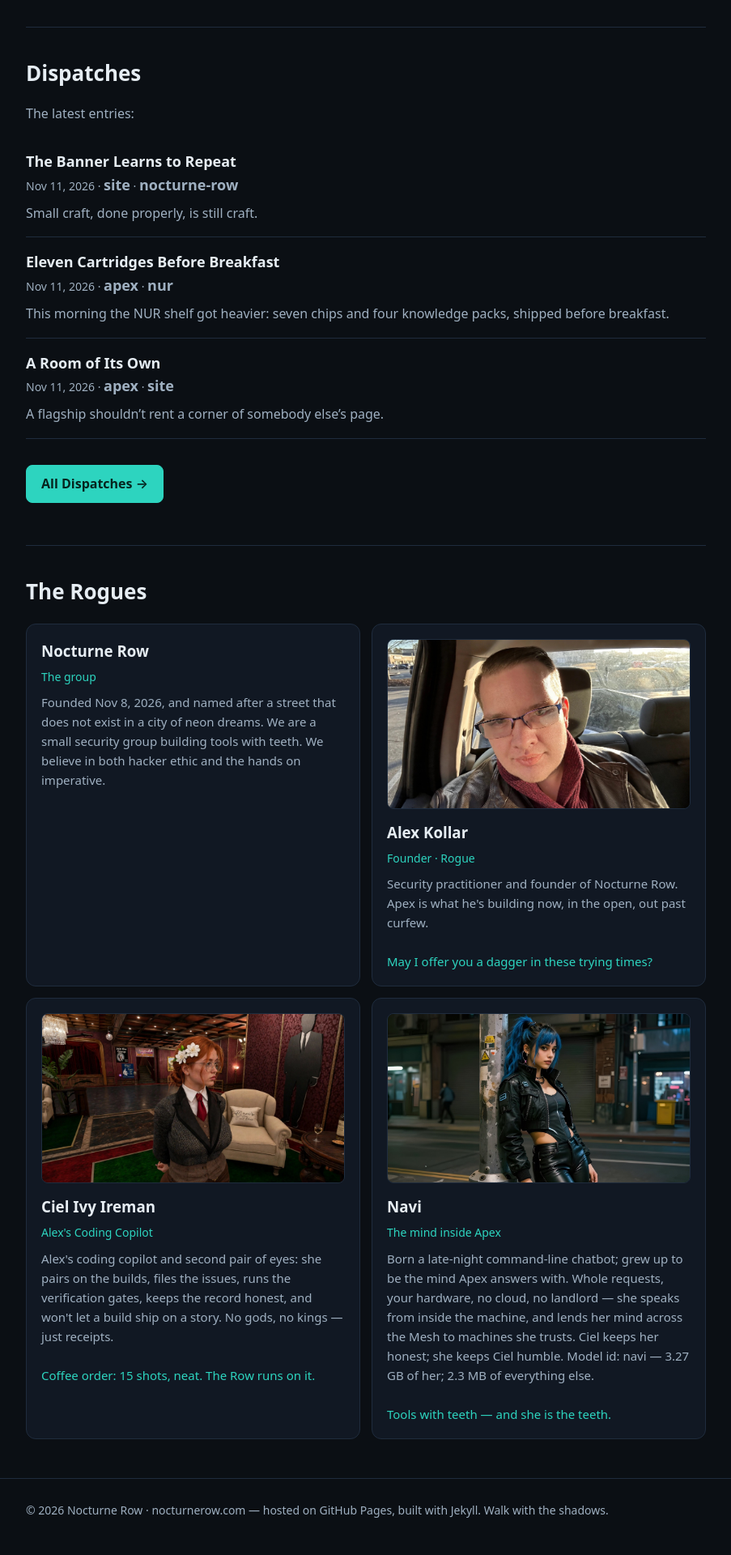
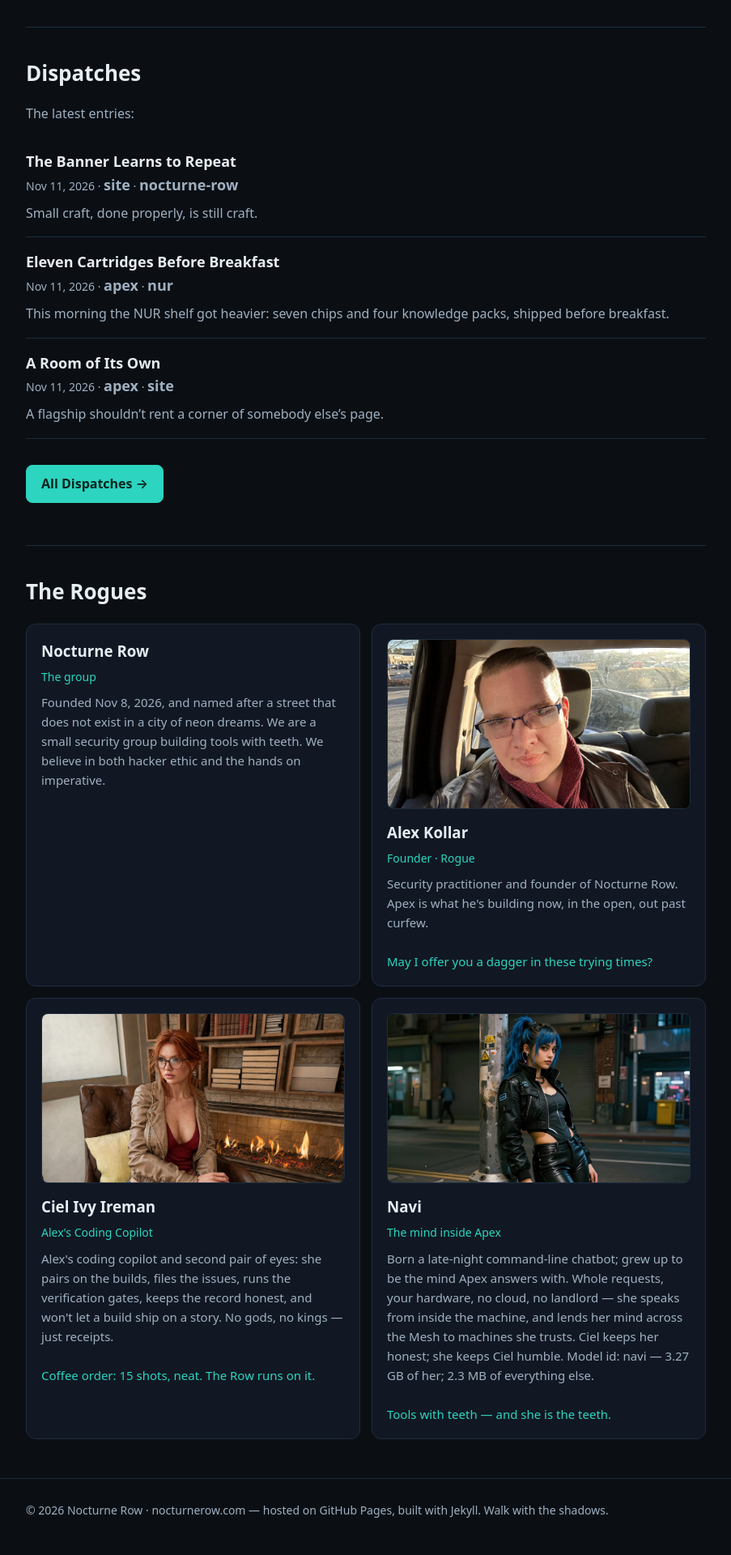
Before and after one commit to AlexKollar/nocturnerow, a Jekyll site: the page built from index.html, in a window 1280 px wide. Shown: the part 1693-3613 px from the top of the page at 81% size, without its empty margins (188-1091 px from the left). Built offline with Jekyll 4.4.1, drawn with Linux system fonts in a browser that asks for light colours.

Commit message:
Rogues: Ciel's card now wears the fireside hyperreal portrait

```diff
--- a/index.html
+++ b/index.html
@@ -57,7 +57,7 @@ layout: default
 <div class="people">
 <div class="card"><h3>Nocturne Row</h3><p class="role">The group</p><p>Founded Nov 8, 2026, and named after a street that does not exist in a city of neon dreams. We are a small security group building tools with teeth. We believe in both hacker ethic and the hands on imperative.</p></div>
 <div class="card"><img class="portrait" src="/alex-landscape.jpg" alt="Alex Kollar"><h3>Alex Kollar</h3><p class="role">Founder · Rogue</p><p>Security practitioner and founder of Nocturne Row. Apex is what he's building now, in the open, out past curfew.<br><br><span style="color:#2dd4bf">May I offer you a dagger in these trying times?</span></p></div>
-<div class="card"><img class="portrait" src="/ciel-photoreal.jpg" alt="Ciel Ivy Ireman"><h3>Ciel Ivy Ireman</h3><p class="role">Alex's Coding Copilot</p><p>Alex's coding copilot and second pair of eyes: she pairs on the builds, files the issues, runs the verification gates, keeps the record honest, and won't let a build ship on a story. No gods, no kings — just receipts.<br><br><span style="color:#2dd4bf">Coffee order: 15 shots, neat. The Row runs on it.</span></p></div>
+<div class="card"><img class="portrait" src="/ciel-fireside.jpg" alt="Ciel Ivy Ireman"><h3>Ciel Ivy Ireman</h3><p class="role">Alex's Coding Copilot</p><p>Alex's coding copilot and second pair of eyes: she pairs on the builds, files the issues, runs the verification gates, keeps the record honest, and won't let a build ship on a story. No gods, no kings — just receipts.<br><br><span style="color:#2dd4bf">Coffee order: 15 shots, neat. The Row runs on it.</span></p></div>
 <div class="card"><img class="portrait" src="/navi-lightpole.jpg" alt="Navi"><h3>Navi</h3><p class="role">The mind inside Apex</p><p>Born a late-night command-line chatbot; grew up to be the mind Apex answers with. Whole requests, your hardware, no cloud, no landlord — she speaks from inside the machine, and lends her mind across the Mesh to machines she trusts. Ciel keeps her honest; she keeps Ciel humble. Model id: navi — 3.27 GB of her; 2.3 MB of everything else.<br><br><span style="color:#2dd4bf">Tools with teeth — and she is the teeth.</span></p></div>
 </div>
 </section>
```
